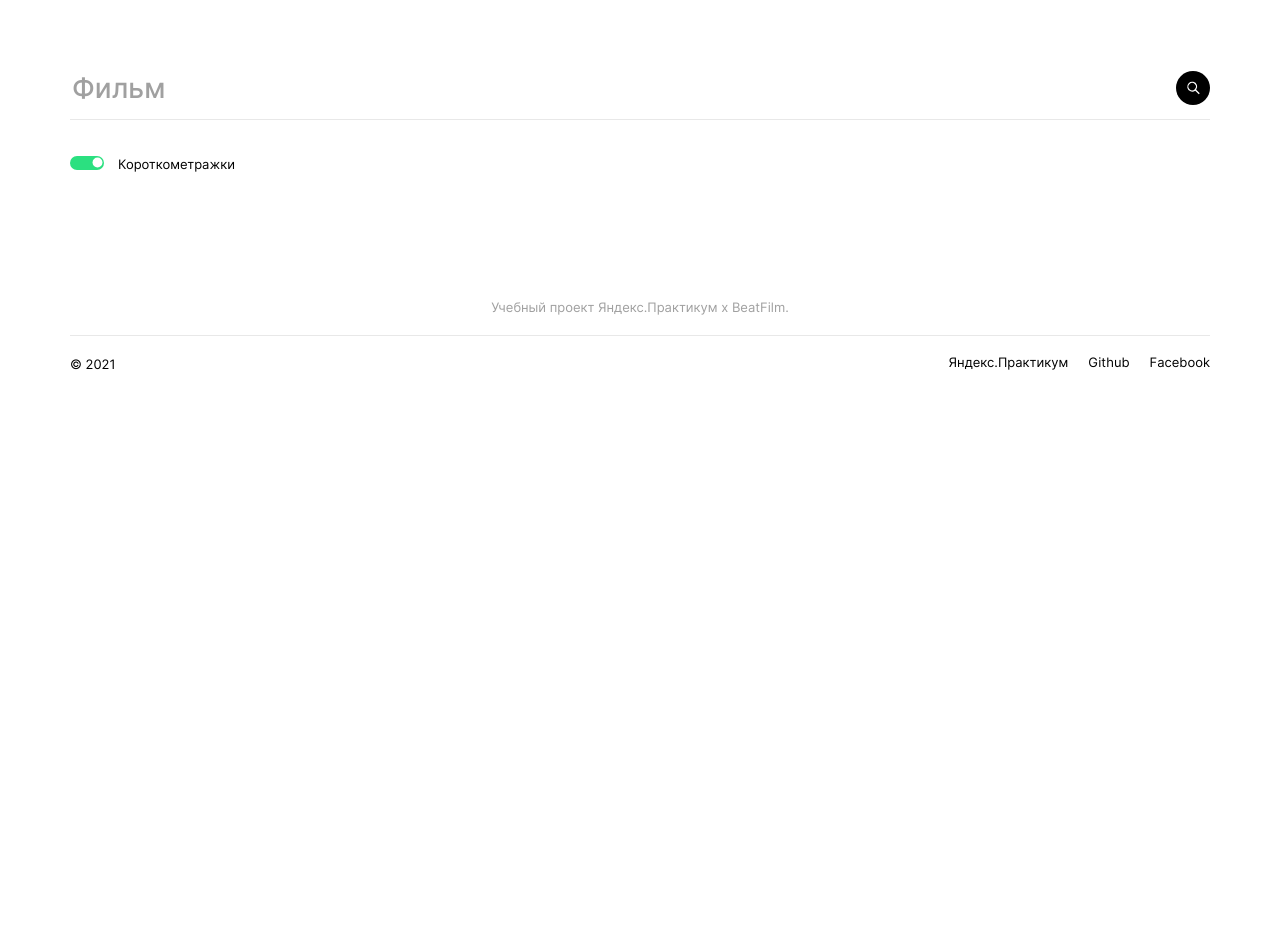
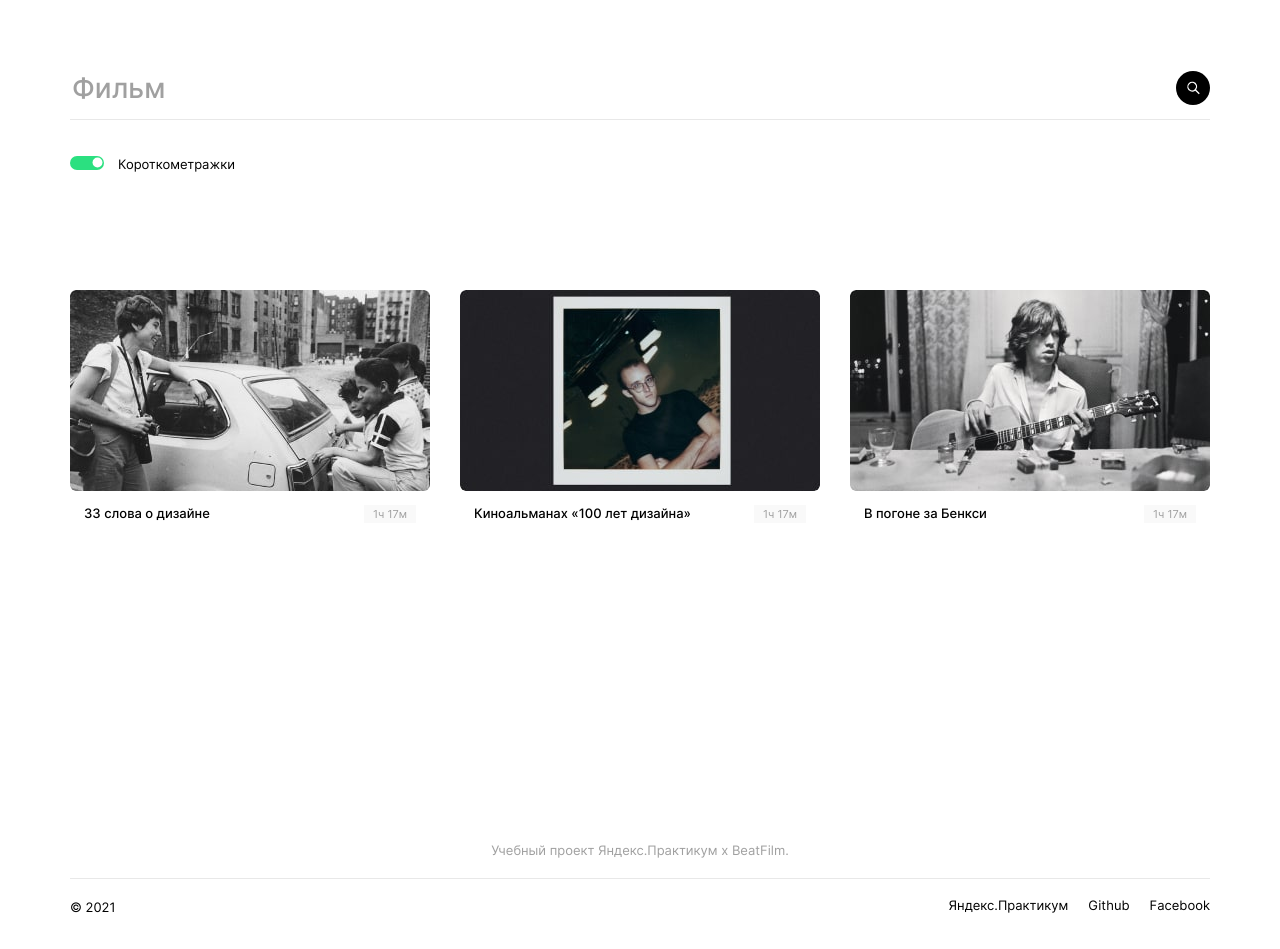
Before and after one commit to ClickEsc/movies-explorer-frontend, a React (Create React App) app: page /saved-movies in a window 1280 px wide. Before the commit the page ends 800 px from the top, so only its background shows below. Built offline with nearby package versions, Linux system fonts and the light colour scheme.

Commit message:
Feat: Add SavedMovies component && styles

```diff
--- a/src/components/App/App.js
+++ b/src/components/App/App.js
@@ -8,6 +8,7 @@ import Footer from '../Footer/Footer';
 
 import SearchForm from '../SearchForm/SearchForm';
 import Movies from '../Movies/Movies';
+import SavedMovies from '../SavedMovies/SavedMovies';
 
 import Profile from '../Profile/Profile';
 
@@ -38,6 +39,7 @@ function App() {
           </Route>
           <Route path="/saved-movies">
             <SearchForm />
+            <SavedMovies />
             <Footer />
           </Route>
           <Route path="/profile">
--- /dev/null
+++ b/src/components/SavedMovies/SavedMovies.css
@@ -0,0 +1,15 @@
+.saved-movies {
+  box-sizing: border-box;
+  width: 100%;
+  min-height: 543px;
+  padding: 70px 70px 80px;
+  background-color: #fff;
+}
+
+.saved-movies__container {
+  margin: 0 auto 28px;
+  display: grid;
+  grid-template-columns: repeat(auto-fill, 360px);
+  column-gap: 30px;
+  row-gap: 59px;
+}
--- /dev/null
+++ b/src/components/SavedMovies/SavedMovies.js
@@ -0,0 +1,28 @@
+import Preloader from '../Preloader/Preloader';
+import MoviesCard from '../MoviesCard/MoviesCard';
+
+import movie1 from '../../images/movie-card__image_1.jpg';
+import movie2 from '../../images/movie-card__image_2.jpg';
+import movie3 from '../../images/movie-card__image_3.jpg';
+
+import './SavedMovies.css';
+
+function SavedMovies(props) {
+  return (
+    <section className="saved-movies">
+      { props.isLoading ?
+        <Preloader />
+        :
+          <>
+            <div className="saved-movies__container">
+              <MoviesCard src={movie1} name="33 слова о дизайне" />
+              <MoviesCard readyForDelete={true} src={movie2} name="Киноальманах «100 лет дизайна»" />
+              <MoviesCard src={movie3} name="В погоне за Бенкси" />
+            </div>
+          </>
+      }
+    </section>
+  )
+};
+
+export default SavedMovies;
```
